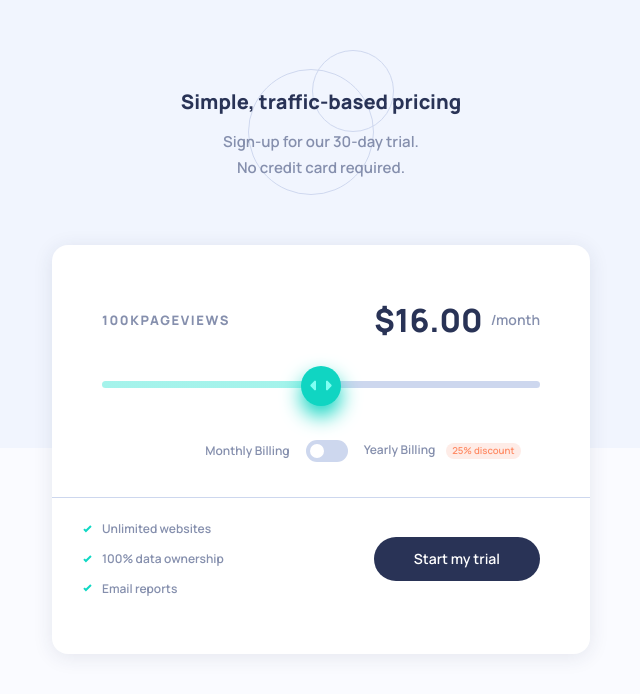
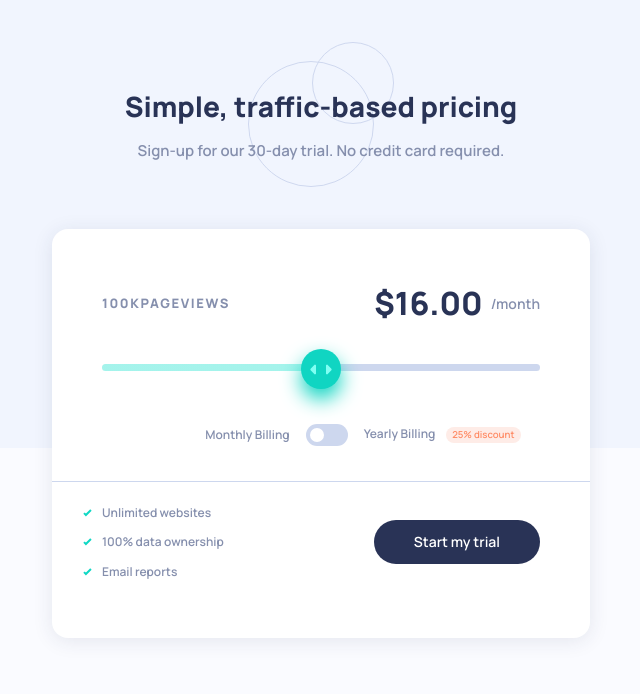
Before and after one commit to PhoenixDev22/pricing-component-main, a website: page index.html in a window 1280 px wide. Shown: the whole page, without its empty margins (319-959 px from the left). Drawn offline with Linux system fonts and the light colour scheme.

Commit message:
Update main.css
Adjusting the font size

```diff
--- a/css/main.css
+++ b/css/main.css
@@ -682,6 +682,12 @@
 }
 
 @media screen and (min-width: 62em) {
+  .title {
+    font-size: 1.75rem;
+  }
+  .description {
+    max-width: unset;
+  }
   .component__form {
     max-width: 540px;
   }
```
